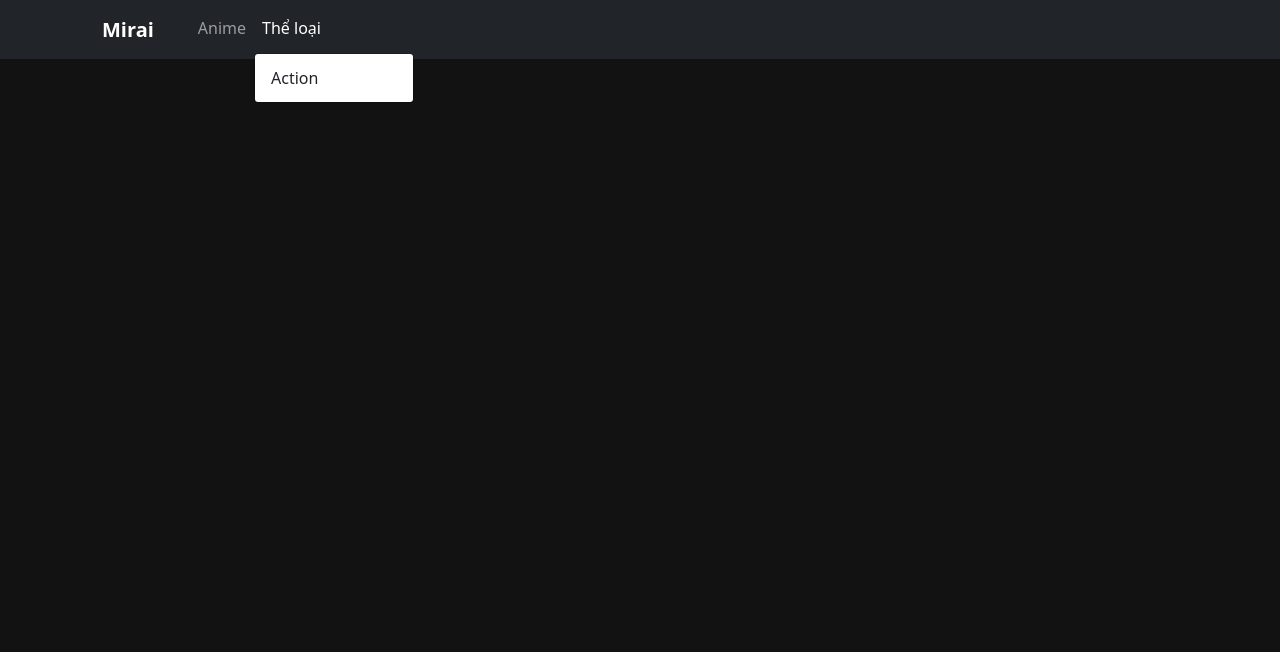
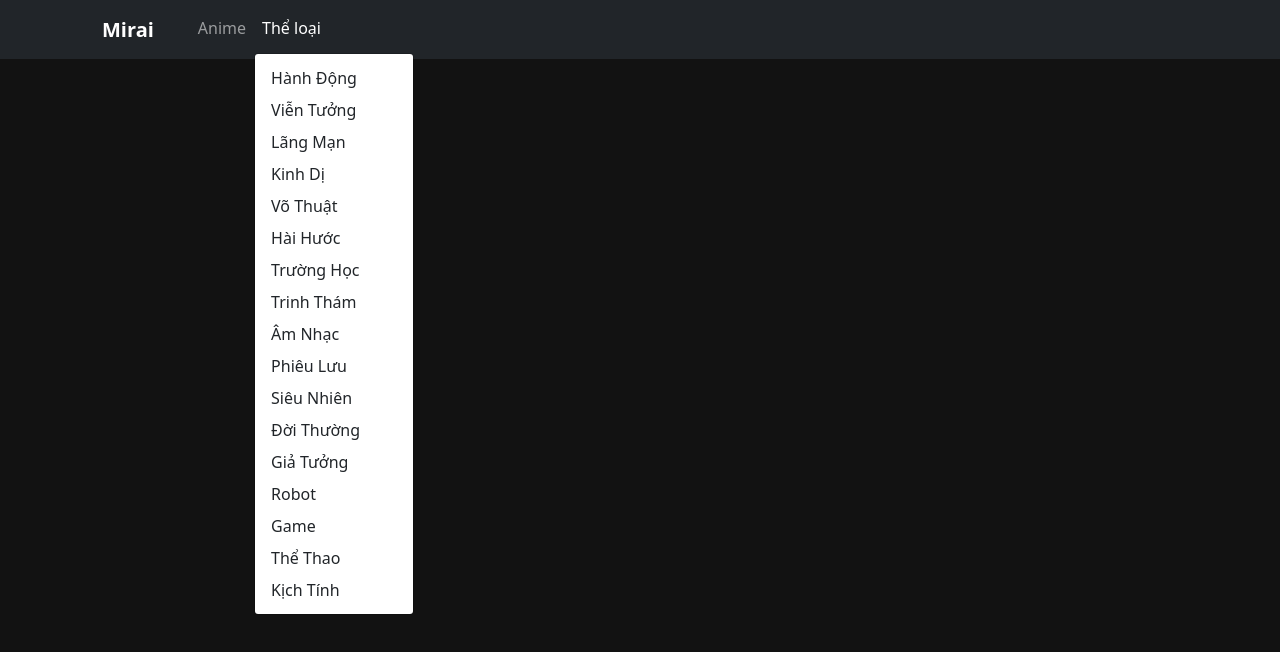
Before and after one commit to huy232/Unime, a React (Create React App) app: page /anime in a window 1280 px wide. Both pictures are taken after a click on the button "Thể loại". Shown: the top 652 px of the page. Built offline with nearby package versions, Linux system fonts and the light colour scheme.

Commit message:
Create GENRES slug, create sticky header and adjust content to display properly

```diff
--- a/src/App.js
+++ b/src/App.js
@@ -16,10 +16,11 @@ function App() {
 	return (
 		<div className="App">
 			<Header />
-			<div className="content"></div>
-			<Routes>
-				<Route exact path="/" element={<Home instance={instance} />} />
-			</Routes>
+			<div className="content" style={{ marginTop: "80px" }}>
+				<Routes>
+					<Route exact path="/" element={<Home instance={instance} />} />
+				</Routes>
+			</div>
 		</div>
 	)
 }
--- a/src/Components/Content/Home/index.js
+++ b/src/Components/Content/Home/index.js
@@ -1,7 +1,6 @@
 import { useEffect, useState } from "react"
 import { BsEyeFill, BsFillPlayFill } from "react-icons/bs"
 import { Card, Button, CardGroup, Row } from "react-bootstrap"
-import Loading from "react-fullscreen-loading"
 import TextTruncate from "react-text-truncate"
 import "./home.css"
 import HomeSkeleton from "./homeSkeleton"
--- a/src/Components/Shared/Header/index.js
+++ b/src/Components/Shared/Header/index.js
@@ -1,9 +1,10 @@
 import { Navbar, Nav, NavDropdown, Container } from "react-bootstrap"
 import { Link } from "react-router-dom"
+import { GENRES } from "../../../constants"
 import "./header.css"
 function Header() {
 	return (
-		<Navbar collapseOnSelect expand="lg" bg="dark" variant="dark">
+		<Navbar collapseOnSelect expand="lg" bg="dark" variant="dark" fixed="top">
 			<Container>
 				<Navbar.Brand as={Link} to="/">
 					Mirai
@@ -15,7 +16,9 @@ function Header() {
 							Anime
 						</Nav.Link>
 						<NavDropdown title="Thể loại" id="collasible-nav-dropdown">
-							<NavDropdown.Item>Action</NavDropdown.Item>
+							{GENRES.map((genre) => (
+								<NavDropdown.Item>{genre.name}</NavDropdown.Item>
+							))}
 						</NavDropdown>
 					</Nav>
 				</Navbar.Collapse>
--- a/src/constants.js
+++ b/src/constants.js
@@ -1,3 +1,24 @@
 const url = "https://mirai-reborn.herokuapp.com/api"
 
+const genres = [
+	{ slug: "hanh-dong", name: "Hành Động" },
+	{ slug: "vien-tuong", name: "Viễn Tưởng" },
+	{ slug: "lang-man", name: "Lãng Mạn" },
+	{ slug: "kinh-di", name: "Kinh Dị" },
+	{ slug: "vo-thuat", name: "Võ Thuật" },
+	{ slug: "hai-huoc", name: "Hài Hước" },
+	{ slug: "truong-hoc", name: "Trường Học" },
+	{ slug: "trinh-tham", name: "Trinh Thám" },
+	{ slug: "am-nhac", name: "Âm Nhạc" },
+	{ slug: "phieu-luu", name: "Phiêu Lưu" },
+	{ slug: "sieu-nhien", name: "Siêu Nhiên" },
+	{ slug: "doi-thuong", name: "Đời Thường" },
+	{ slug: "gia-tuong", name: "Giả Tưởng" },
+	{ slug: "robot", name: "Robot" },
+	{ slug: "game", name: "Game" },
+	{ slug: "the-thao", name: "Thể Thao" },
+	{ slug: "kich-tinh", name: "Kịch Tính" },
+]
+
 export const API = url
+export const GENRES = genres
```
